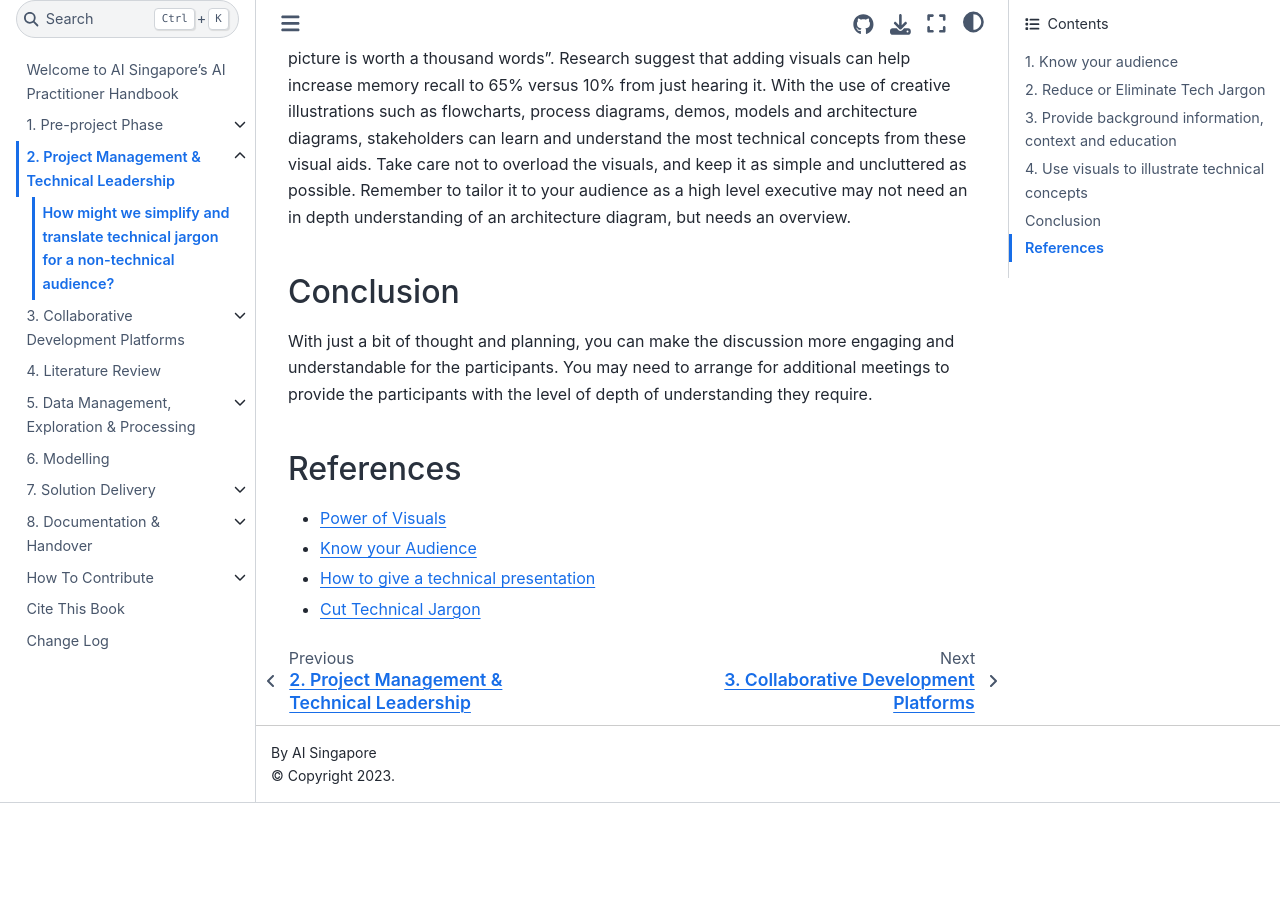
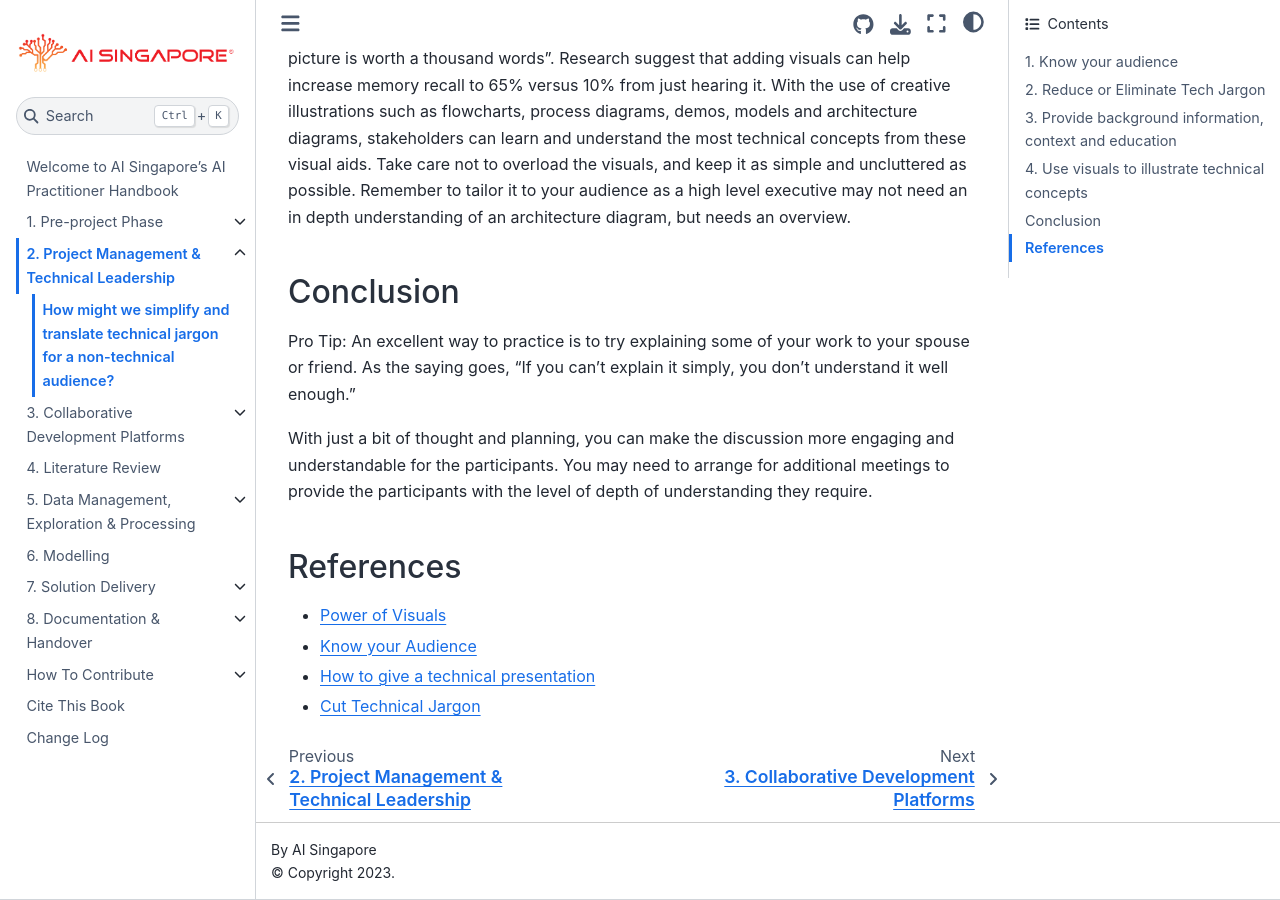
Before and after one commit to aisingapore/ai-practitioner-handbook, a Jupyter Book: the page built from book/2-proj-mgmt-tech-lead/translate-technical-jargon.md, in a window 1280 px wide and 900 px high, scrolled down 1861 px. Built offline with Jupyter Book 1.0.4 settings and Sphinx 7.4.7 and the Sphinx Book theme 1.1.4, drawn with Linux system fonts in a browser that asks for light colours; pages that are not in the unit, such as notebooks, are missing from menus; before the commit the page ends 2664 px from its top, so only the background shows below that.

Commit message:
Add practice pro tiip

```diff
--- a/book/2-proj-mgmt-tech-lead/translate-technical-jargon.md
+++ b/book/2-proj-mgmt-tech-lead/translate-technical-jargon.md
@@ -35,6 +35,8 @@
 
 ## Conclusion
 
+Pro Tip: An excellent way to practice is to try explaining some of your work to your spouse or friend. As the saying goes, “If you can't explain it simply, you don't understand it well enough.”
+
 With just a bit of thought and planning, you can make the discussion more engaging and understandable for the participants. You may need to arrange for additional meetings to provide the participants with the level of depth of understanding they require.
 
 ## References
```
